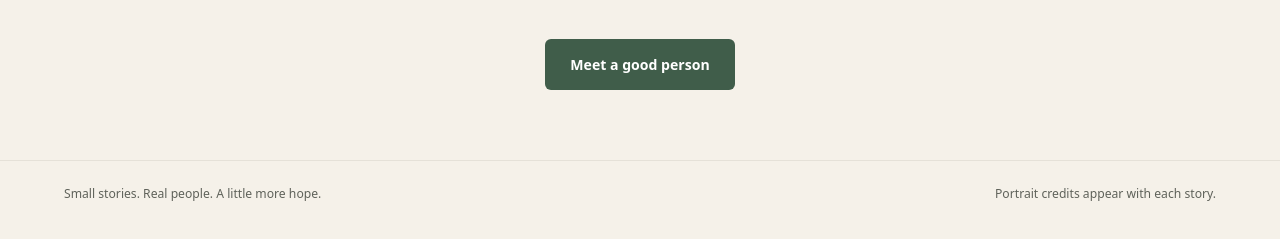
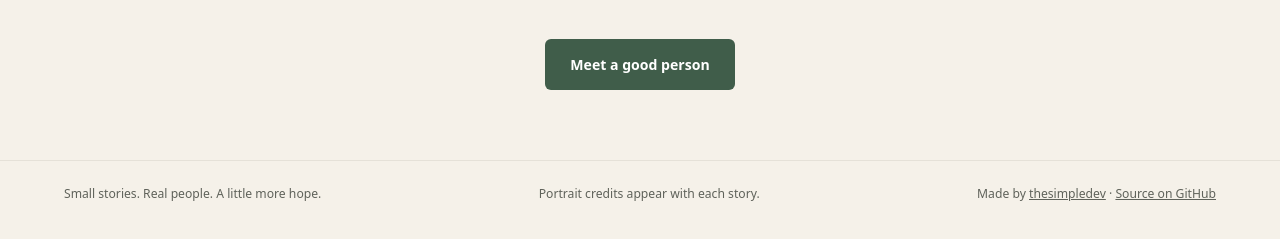
Before and after one commit to thesimpledev/heroesamongus, a plain HTML site: page 404.html in a window 1280 px wide. Shown: the part 241-480 px from the top of the page. Drawn offline with Linux system fonts and the light colour scheme.

Commit message:
Add MIT licence, tag-triggered OIDC deploy workflow and footer links
- GitHub Actions workflow on v* tags: tests, OIDC role assumption,
  phased S3 upload, CloudFront invalidation, live check. Resource
  identifiers come from repository secrets so the public log never
  shows them, and deploy notes no longer record them either
- Portraits are now tracked in git so a tag deploys exactly its contents
- Footer links to the creator and the source repository

Assisted-by: Claude:claude-fable-5-1

```diff
--- a/404.html
+++ b/404.html
@@ -15,6 +15,10 @@
     <div class="intro"><p class="eyebrow">Page not found</p><h1>Nothing lives <em>here.</em></h1><p>But someone good is waiting on the home page.</p></div>
     <div class="actions"><a class="button" href="/">Meet a good person</a></div>
   </main>
-  <footer><span>Small stories. Real people. A little more hope.</span><span>Portrait credits appear with each story.</span></footer>
+  <footer>
+    <span>Small stories. Real people. A little more hope.</span>
+    <span>Portrait credits appear with each story.</span>
+    <span>Made by <a href="https://thesimpledev.com">thesimpledev</a> · <a href="https://github.com/thesimpledev/heroesamongus">Source on GitHub</a></span>
+  </footer>
 </body>
 </html>
--- a/style.css
+++ b/style.css
@@ -219,6 +219,11 @@ button.subtle:hover {
 
 footer {
   border-top: 1px solid #e5e1d8;
+  flex-wrap: wrap;
+}
+
+footer a {
+  color: inherit;
 }
 
 @media (max-width: 700px) {
```
Also changed, not shown: index.html (+5 -1 lines), assets/bob-ross.jpg (added), assets/dolly-parton.jpg (added), assets/fred-rogers.jpg (added), assets/levar-burton.jpg (added), assets/steve-irwin.jpg (added), 5 other files.
